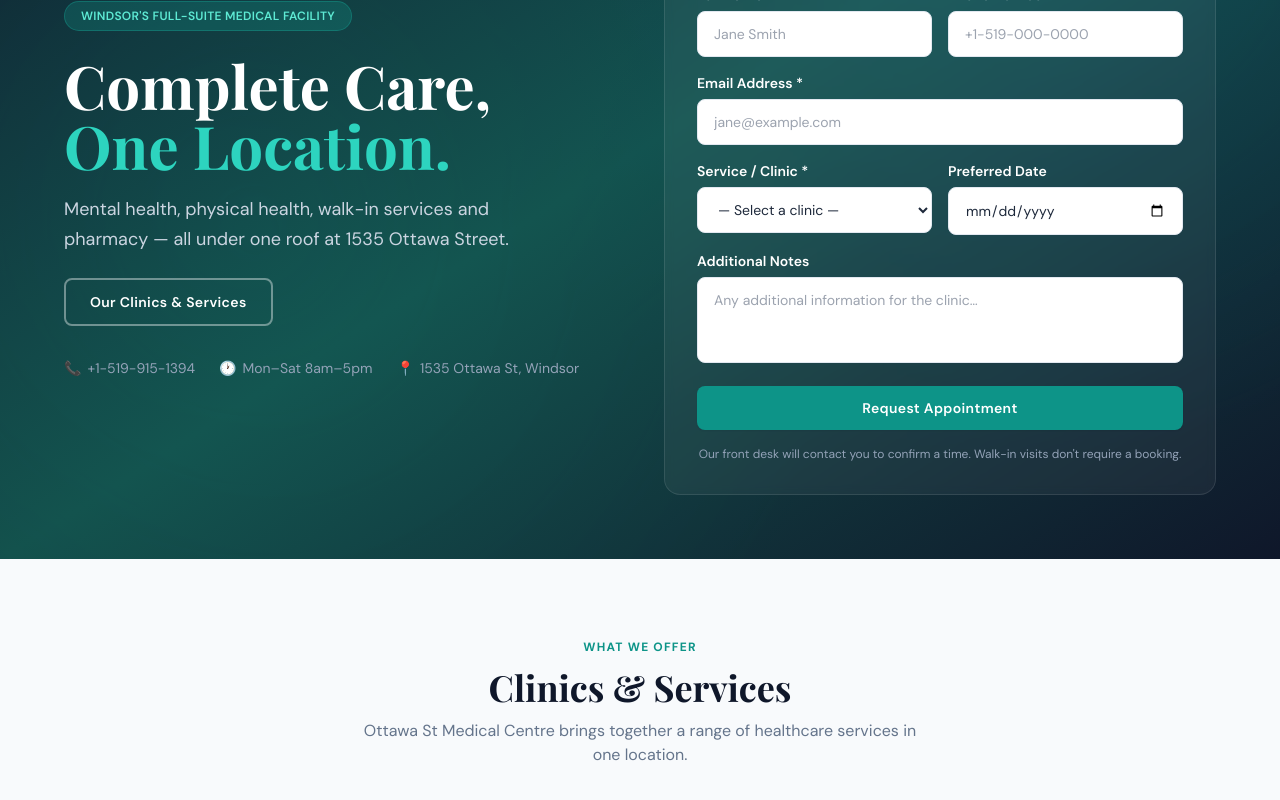
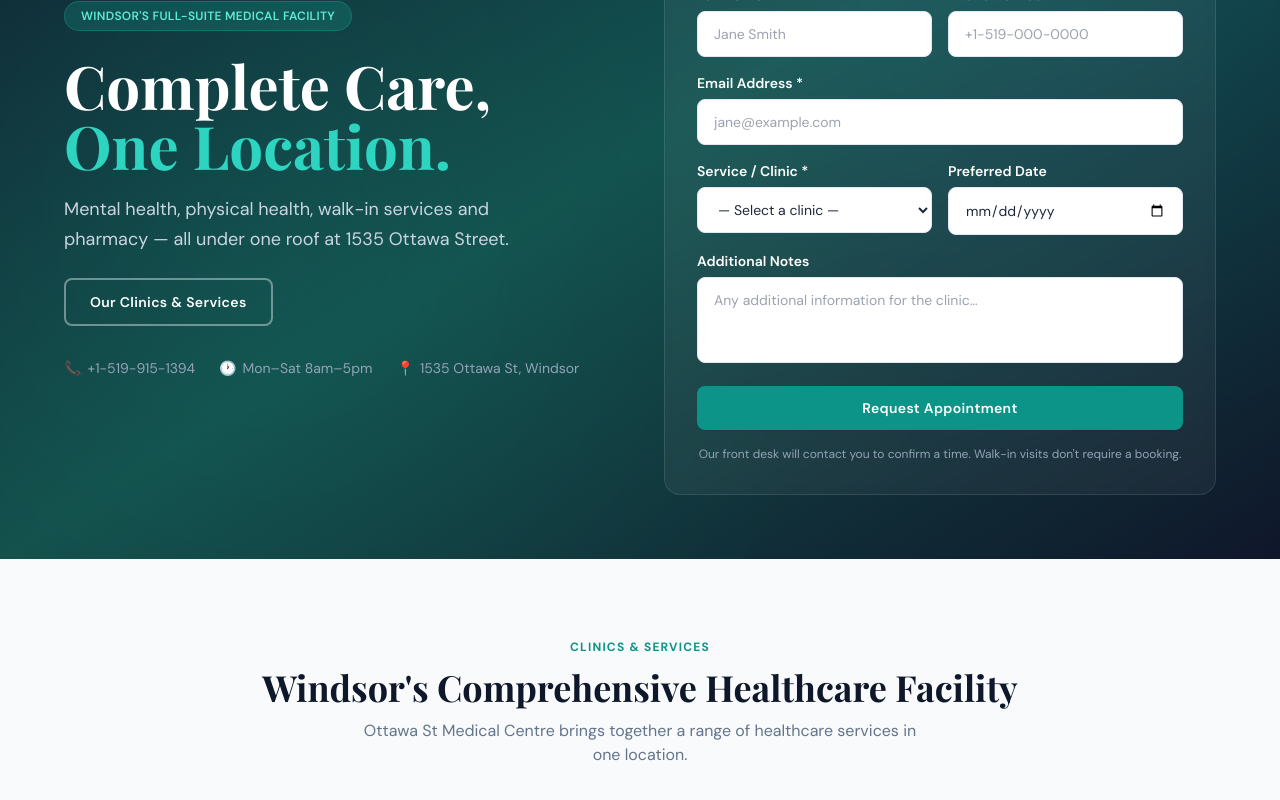
Before and after one commit to ev-digitalmarketing/Marketing-Website-Sample, a Next.js app: page / in a window 1280 px wide. Shown: the part 260-1060 px from the top of the page. Built offline with nearby package versions, Linux system fonts and the light colour scheme; a web font is replaced by a local one.

Commit message:
Add files via upload

```diff
--- a/app/page.js
+++ b/app/page.js
@@ -63,8 +63,8 @@ export default function Home() {
         <section id="services" className="py-20 px-4 bg-slate-50">
           <div className="max-w-6xl mx-auto">
             <div className="text-center mb-12">
-              <p className="section-label animate-fade-up">What We Offer</p>
-              <h2 className="font-display text-4xl font-bold text-slate-900 animate-fade-up delay-100">Clinics & Services</h2>
+              <p className="section-label animate-fade-up">Clinics & Services</p>
+              <h2 className="font-display text-4xl font-bold text-slate-900 animate-fade-up delay-100">Windsor's Comprehensive Healthcare Facility</h2>
               <p className="text-slate-500 mt-3 max-w-xl mx-auto animate-fade-up delay-200">Ottawa St Medical Centre brings together a range of healthcare services in one location.</p>
             </div>
             <ServicesSlider />
```
Also changed, not shown: public/Ottawa-Street-Medical-Centre.png.
